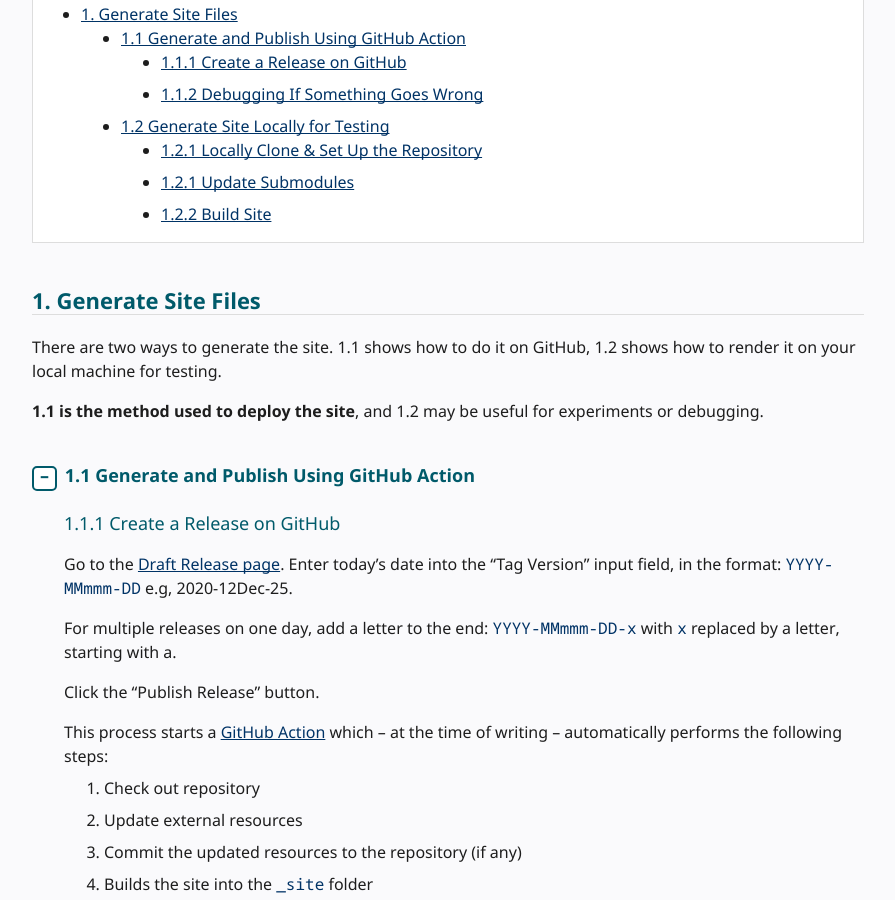
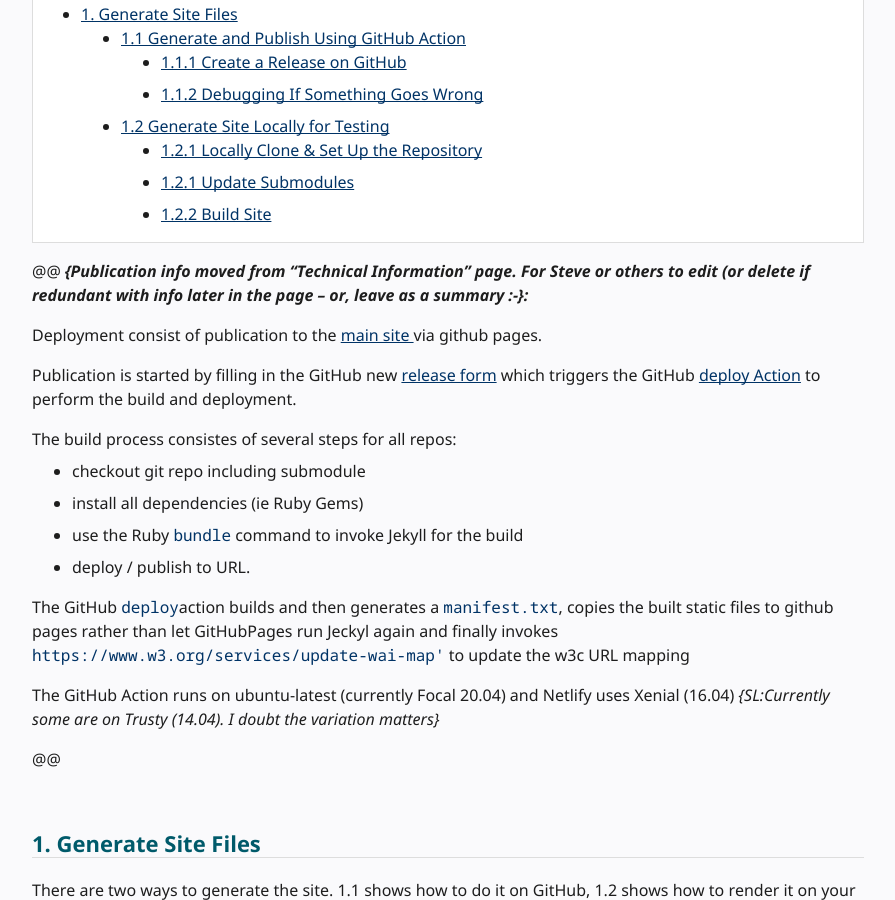
Before and after one commit to w3c/wai-website-theme, a Jekyll site: the page built from content/technical-publication.md, in a window 1280 px wide and 900 px high, scrolled down 621 px. Shown: the whole window, without its empty margins (336-1231 px from the left). Built offline with Jekyll 4.4.1, drawn with Linux system fonts in a browser that asks for light colours; cached includes are drawn as plain includes; comment, search, counter and statistics services are not loaded.

Commit message:
Update technical-publication.md

```diff
--- a/content/technical-publication.md
+++ b/content/technical-publication.md
@@ -30,6 +24,25 @@ Quicklinks:
 {:/}
 
 {% include toc.html %}
+
+@@
+_**{Publication info moved from "Technical Information" page. For Steve or others to edit (or delete if redundant with info later in the page -- or, leave as a summary :-}:**_
+
+Deployment consist of publication to the [main site ](https://www.w3.org/WAI/...) via github pages.
+
+Publication is started by filling in the GitHub new [release form](https://github.com/w3c/wai-website/releases/new) which triggers the GitHub [deploy Action](https://github.com/w3c/wai-website/blob/master/.github/workflows/deploy.yml) to perform the build and deployment.
+
+The build process consistes of several steps for all repos:
+* checkout git repo including submodule
+* install all dependencies (ie Ruby Gems)
+* use the Ruby `bundle` command to invoke Jekyll for the build
+* deploy / publish to URL.
+
+The GitHub `deploy`action builds and then generates a `manifest.txt`, copies the built static files to github pages rather than let GitHubPages run Jeckyl again and finally invokes `https://www.w3.org/services/update-wai-map'` to update the w3c URL mapping
+
+The GitHub Action runs on ubuntu-latest (currently Focal 20.04) and Netlify uses Xenial (16.04) _{SL:Currently some are on Trusty (14.04). I doubt the variation matters}_
+
+@@
 
 ## 1. Generate Site Files
 
```
Also changed, not shown: other parts of content/technical-publication.md (+0 -6 lines).
